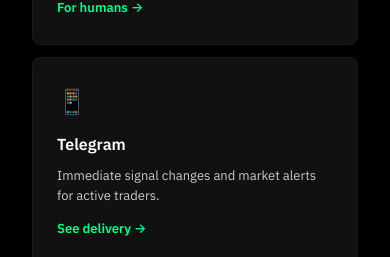
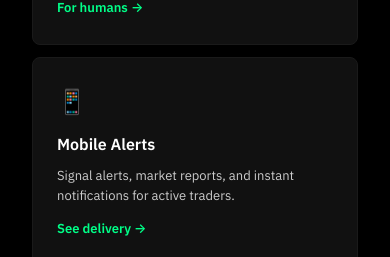
Before and after one commit to bagiyono11/copilot-ai, a Next.js app: page / in a window 390 px wide. Shown: the part 5138-5395 px from the top of the page. Built offline with nearby package versions, Linux system fonts and the light colour scheme.

Commit message:
fix: remove Telegram references - replace with Mobile Alerts

```diff
--- a/src/app/page.tsx
+++ b/src/app/page.tsx
@@ -249,9 +249,9 @@
               </div>
               <div className="delivery-card">
                 <div className="delivery-card-icon">📱</div>
-                <h3>Telegram</h3>
-                <p>Immediate signal changes and market alerts for active traders.</p>
-                <a href="/product">See delivery →</a>
+                <h3>Mobile Alerts</h3>
+                <p>Signal alerts, market reports, and instant notifications for active traders.</p>
+                <a href="/docs">See delivery →</a>
               </div>
               <div className="delivery-card">
                 <div className="delivery-card-icon">⚡</div>
--- a/src/app/product/page.tsx
+++ b/src/app/product/page.tsx
@@ -134,7 +134,7 @@
               </div>
               <div className="delivery-card">
                 <div className="delivery-card-icon">📱</div>
-                <h3>Telegram</h3>
+                <h3>Mobile Alerts</h3>
                 <p>Signal alerts, market reports, and instant notifications for active traders.</p>
                 <a href="/docs">See delivery →</a>
               </div>
```
